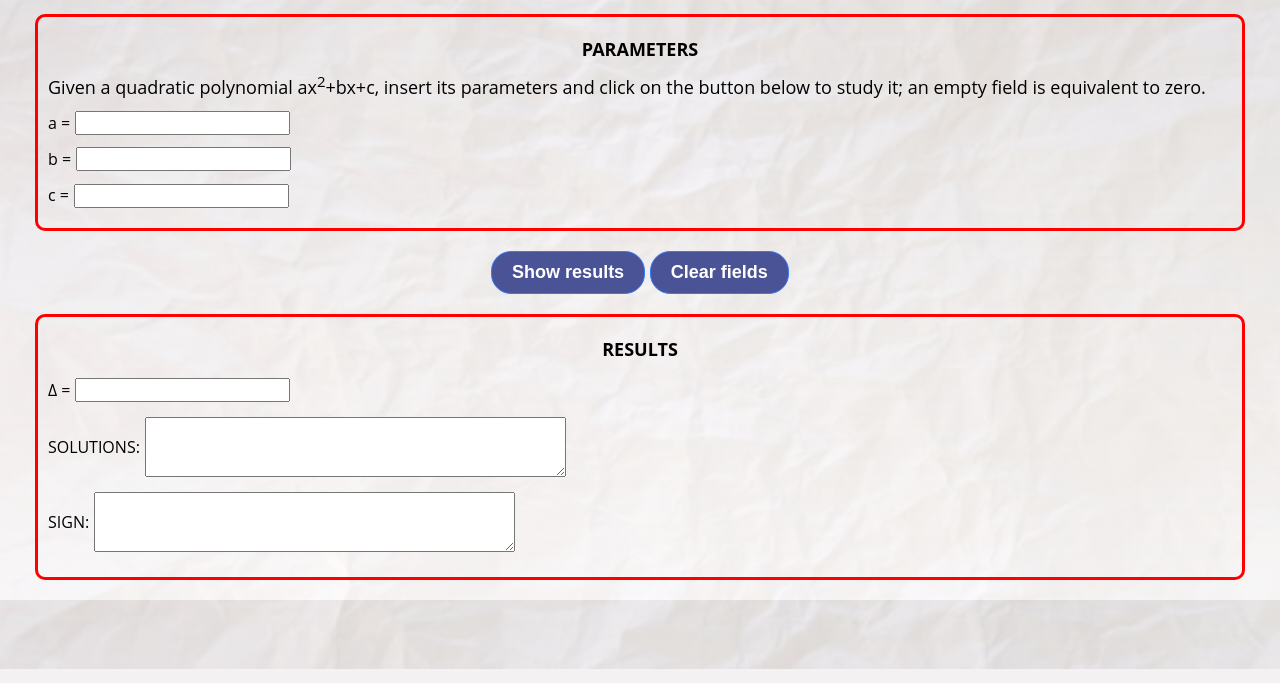
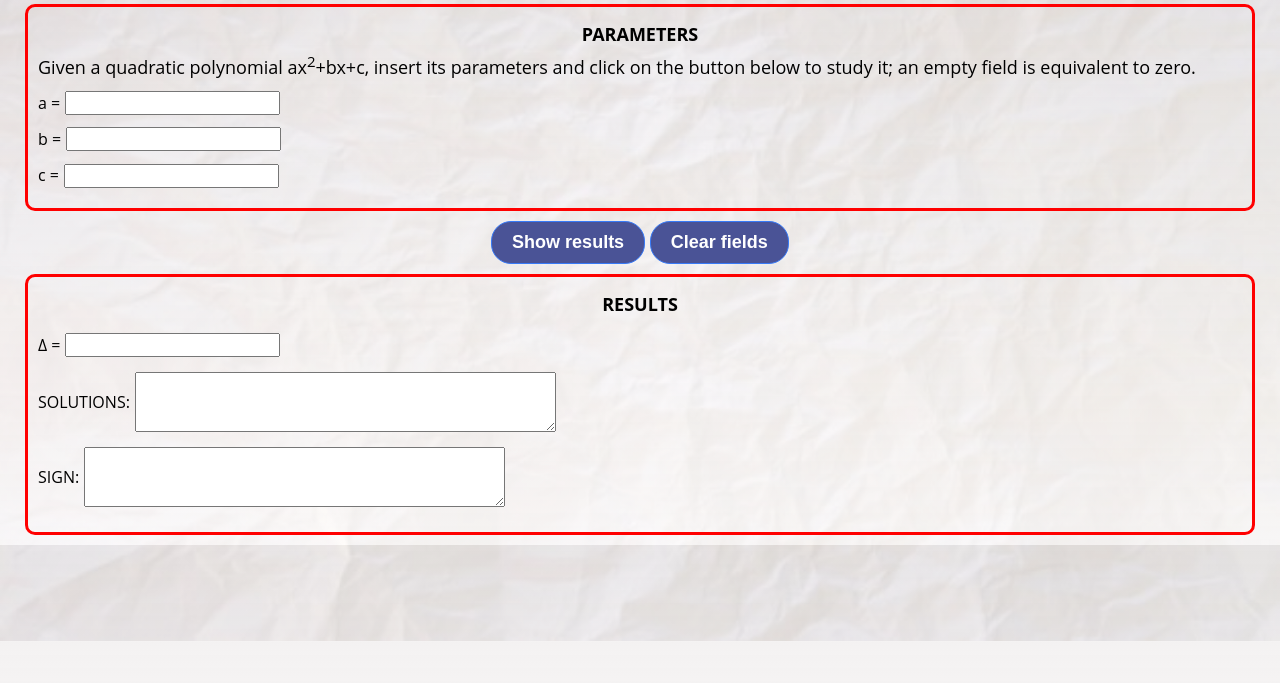
Before and after one commit to francescopicchi76/quadraticpolynomial, a plain HTML site: page index.html in a window 1280 px wide. Shown: the part 117-800 px from the top of the page. Drawn offline with Linux system fonts and the light colour scheme.

Commit message:
Update quadraticPolynomial_style.css

```diff
--- a/css/quadraticPolynomial_style.css
+++ b/css/quadraticPolynomial_style.css
@@ -33,7 +33,7 @@ body {
 
 h4 {
   text-align: center;
-  margin: 10px 0;
+  margin: 5px 0;
 }
 
 .parametri {
@@ -45,7 +45,7 @@ h4 {
   border-style: solid;
   border-radius: 1rem;
   padding: 10px;
-  margin: 20px;
+  margin: 10px;
 }
 
 .resultsfield {
```
